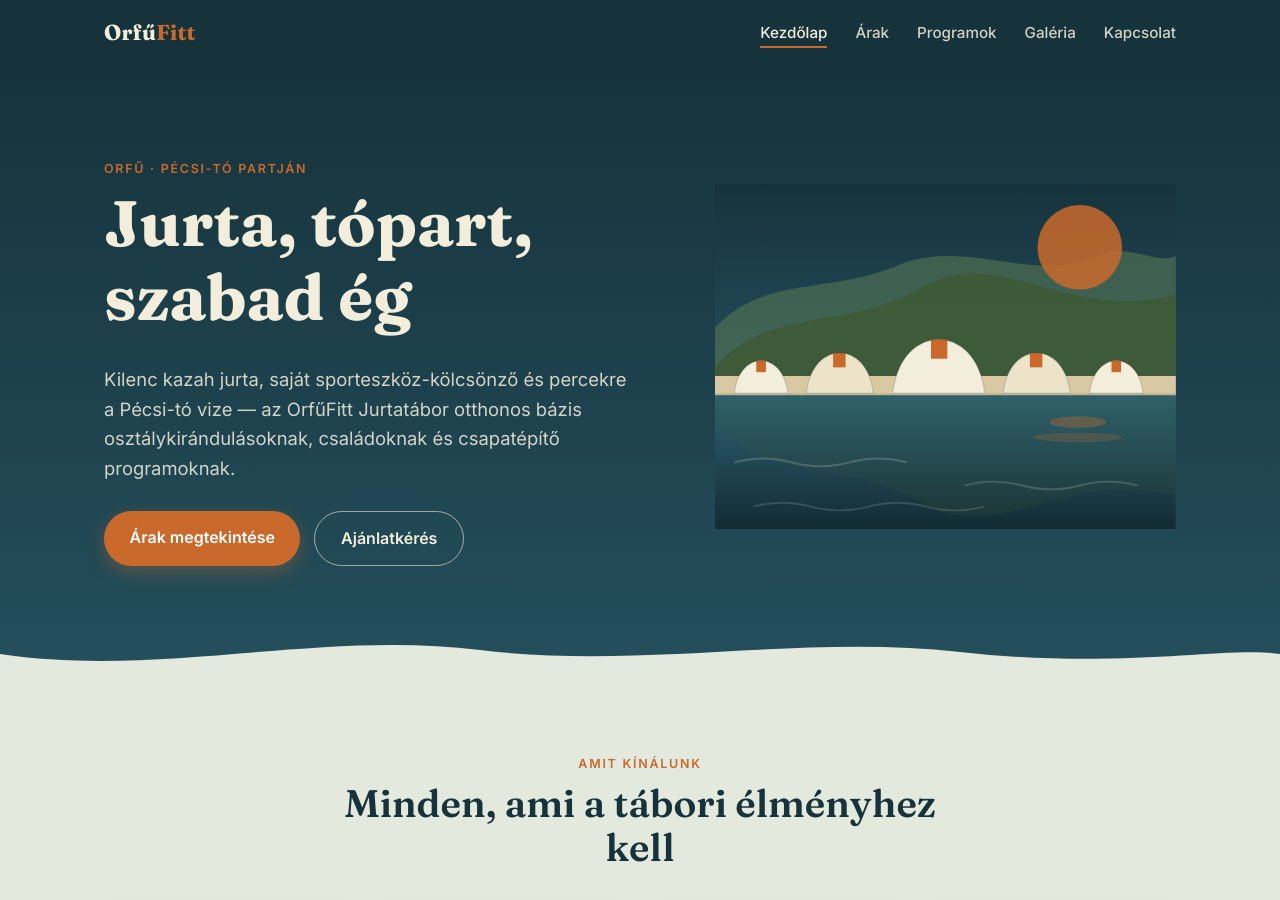
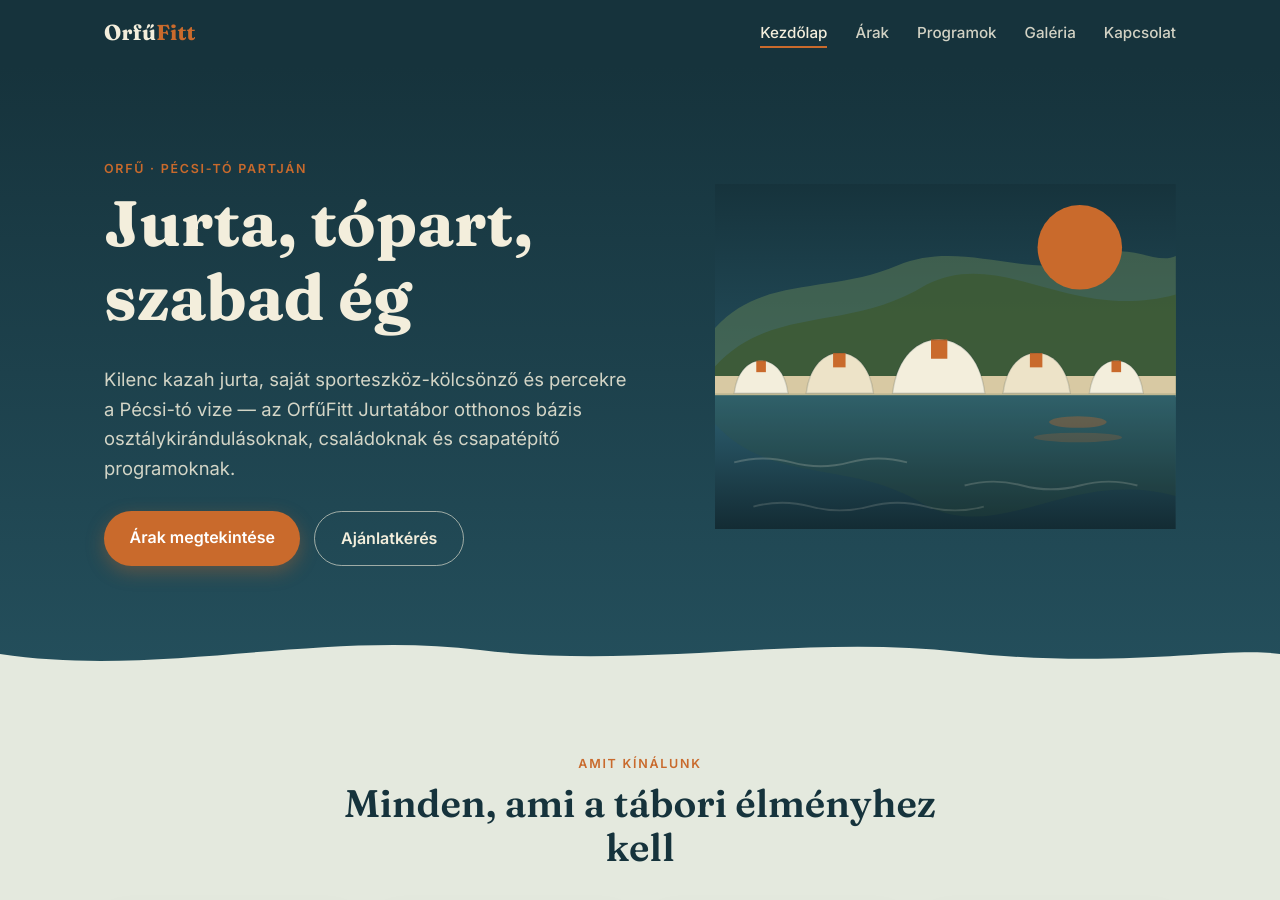
Before and after one commit to bnclrn0/orfufitt, a Jekyll site: the page built from index.md, in a window 1280 px wide and 900 px high. Built offline with Jekyll 4.4.1, drawn with Linux system fonts in a browser that asks for light colours.

Commit message:
Update index.md

```diff
--- a/index.md
+++ b/index.md
@@ -40,7 +40,7 @@ description: Jurtatábor és sporteszköz-kölcsönző Orfűn, a Pécsi-tó part
         <!-- közelebbi domb/hegyvonulat -->
         <path d="M0,190 C60,125 140,155 220,105 C300,65 370,145 480,115 L480,222 L0,222 Z" fill="#3C5A34" opacity="0.85"/>
 
-        <circle cx="380" cy="66" r="44" fill="#C96A2C" opacity="0.85"/>
+        <circle cx="380" cy="66" r="44" fill="#C96A2C" opacity="1"/>
 
         <!-- tópart sávja -->
         <rect x="0" y="200" width="480" height="22" fill="#D8C9A3"/>
```
